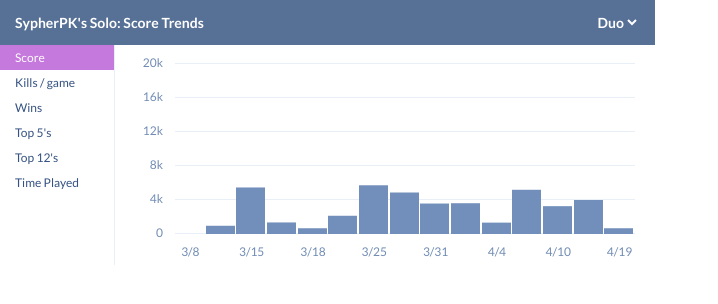
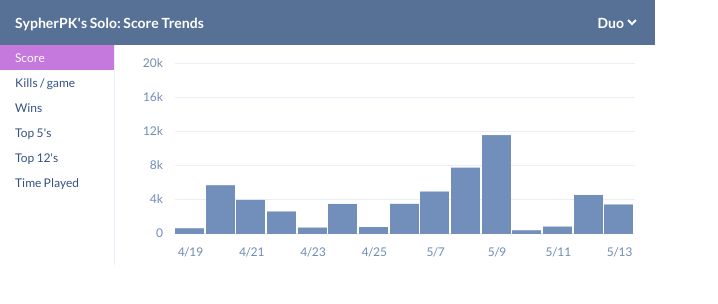
Before and after one commit to ettubrutesbro/lilgraf, a React (Create React App) app: page / in a window 1280 px wide. Shown: the top 304 px of the page, without its empty margins (0-718 px from the left). Built offline with nearby package versions, Linux system fonts and the light colour scheme.

Commit message:
starting at correct position and data seems right afaict

```diff
--- a/src/App.js
+++ b/src/App.js
@@ -112,6 +112,8 @@
             <div className = 'barsDates'>
               <div className = 'bars'>
               {React.Children.map(Array(this.props.xTicks), (e,i)=> {
+                //starting position is not 0
+                const it = ((data.length)-this.props.xTicks) + i
                 return (
                   <div
                     style = {{width: 100/this.props.xTicks + '%'}}
@@ -124,23 +126,23 @@
                       className = 'bar'
                       style = {{
                         height: '100%',
-                        transform: `scaleY(${((shownData[i]-rangeBottom) / (rangeTop - rangeBottom))})`,
+                        transform: `scaleY(${((shownData[it]-rangeBottom) / (rangeTop - rangeBottom))})`,
                       }}
                     />
                     {hoveredDay === i &&
                     <div
                         className = {['tooltip', i>(this.props.xTicks*.66)?'leftSide':''].join(' ')}
-                        style = {{bottom: `${((shownData[i]-rangeBottom) / (rangeTop - rangeBottom))*100}%`}}
+                        style = {{bottom: `${((shownData[it]-rangeBottom) / (rangeTop - rangeBottom))*100}%`}}
                     >
-                      <div className = 'date'>{moment(data[i].date).format('MMM Do')}</div>
+                      <div className = 'date'>{moment(data[it].date).format('MMM Do')}</div>
                       <div className = 'value'>
                       {statsToUse[selectedStat].datalabel ==='minutesPlayed' &&
                         <React.Fragment>
-                              {`${Math.floor(shownData[i]/60)}h ${shownData[i] % 60}m`}
+                              {`${Math.floor(shownData[it]/60)}h ${shownData[it] % 60}m`}
                         </React.Fragment>
                       }
                       {statsToUse[selectedStat].datalabel !== 'minutesPlayed' &&
-                        parseFloat(shownData[i].toFixed(2)).toString().replace(/\B(?=(\d{3})+(?!\d))/g, ",")
+                        parseFloat(shownData[it].toFixed(2)).toString().replace(/\B(?=(\d{3})+(?!\d))/g, ",")
                       }
                       </div>
                     </div>
@@ -151,7 +153,7 @@
                 })}
                 </div>
               <div className = 'dates'>
-                {data.slice(0, this.props.xTicks).map((day, i)=>{
+                {data.slice((data.length)-this.props.xTicks).map((day, i)=>{
                   return(
                     <div
                       style = {{
```
